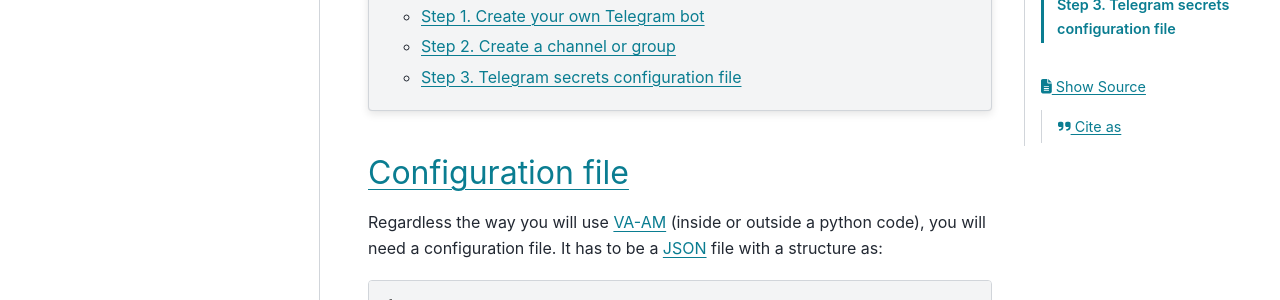
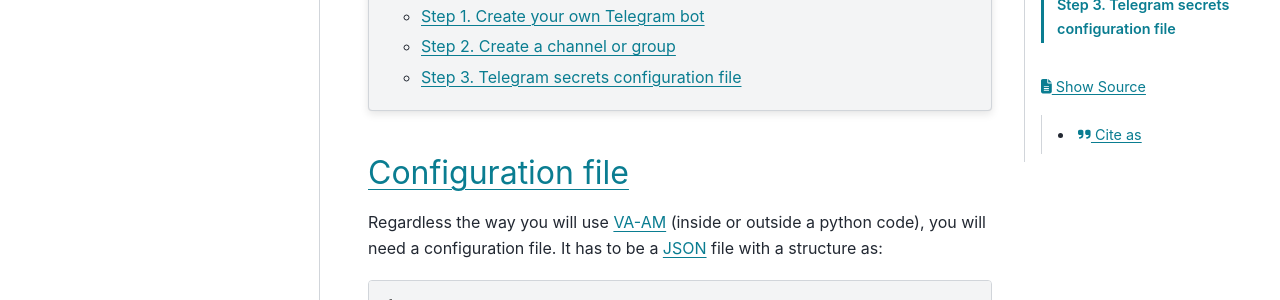
Before and after one commit to GheodeAI/va_am, a Sphinx documentation site: the page built from docs/how_to.rst, in a window 1280 px wide. Shown: the part 406-706 px from the top of the page. Built offline with Sphinx 7.4.7 and the PyData theme 0.15.4, drawn with Linux system fonts in a browser that asks for light colours.

Commit message:
feat: update citation and add copy button configuration

```diff
--- /dev/null
+++ b/docs/_static/custom.css
@@ -0,0 +1,25 @@
+/* Custom styling for copy button */
+.copybtn {
+    opacity: 0.6;
+    transition: opacity 0.3s;
+}
+
+.copybtn:hover {
+    opacity: 1;
+}
+
+.highlight {
+    position: relative;
+}
+
+.highlight .copybtn {
+    position: absolute;
+    top: 0.5em;
+    right: 0.5em;
+    cursor: pointer;
+    border: 1px solid #ccc;
+    border-radius: 3px;
+    padding: 0.2em 0.5em;
+    background-color: #f8f8f8;
+    color: #333;
+}
--- a/docs/_templates/custom-citation.html
+++ b/docs/_templates/custom-citation.html
@@ -1,3 +1,5 @@
-<a href="{{ pathto('citation') }}" class="sidebar-secondary-item sidebar-link">
-  <i class="fas fa-quote-right"></i> Cite as
-</a>
+<li class="sidebar-secondary-item">
+  <a href="{{ pathto('citation') }}" class="sidebar-link">
+    <i class="fas fa-quote-right"></i> Cite as
+  </a>
+</li>
--- a/docs/conf.py
+++ b/docs/conf.py
@@ -82,3 +82,12 @@
 # so a file named "default.css" will overwrite the builtin "default.css".
 html_static_path = ['_static']
 templates_path = ['_templates']
+
+copybutton_prompt_text = r">>> |\.\.\. |\$ |In \[\d*\]: | {2,5}\.\.\.: | {5,8}: "
+copybutton_prompt_is_regexp = True
+copybutton_line_continuation_character = "\\"
+copybutton_here_doc_delimiter = "EOT"
+copybutton_selector = "div.highlight pre"
+
+def setup(app):
+    app.add_css_file('custom.css')
```
